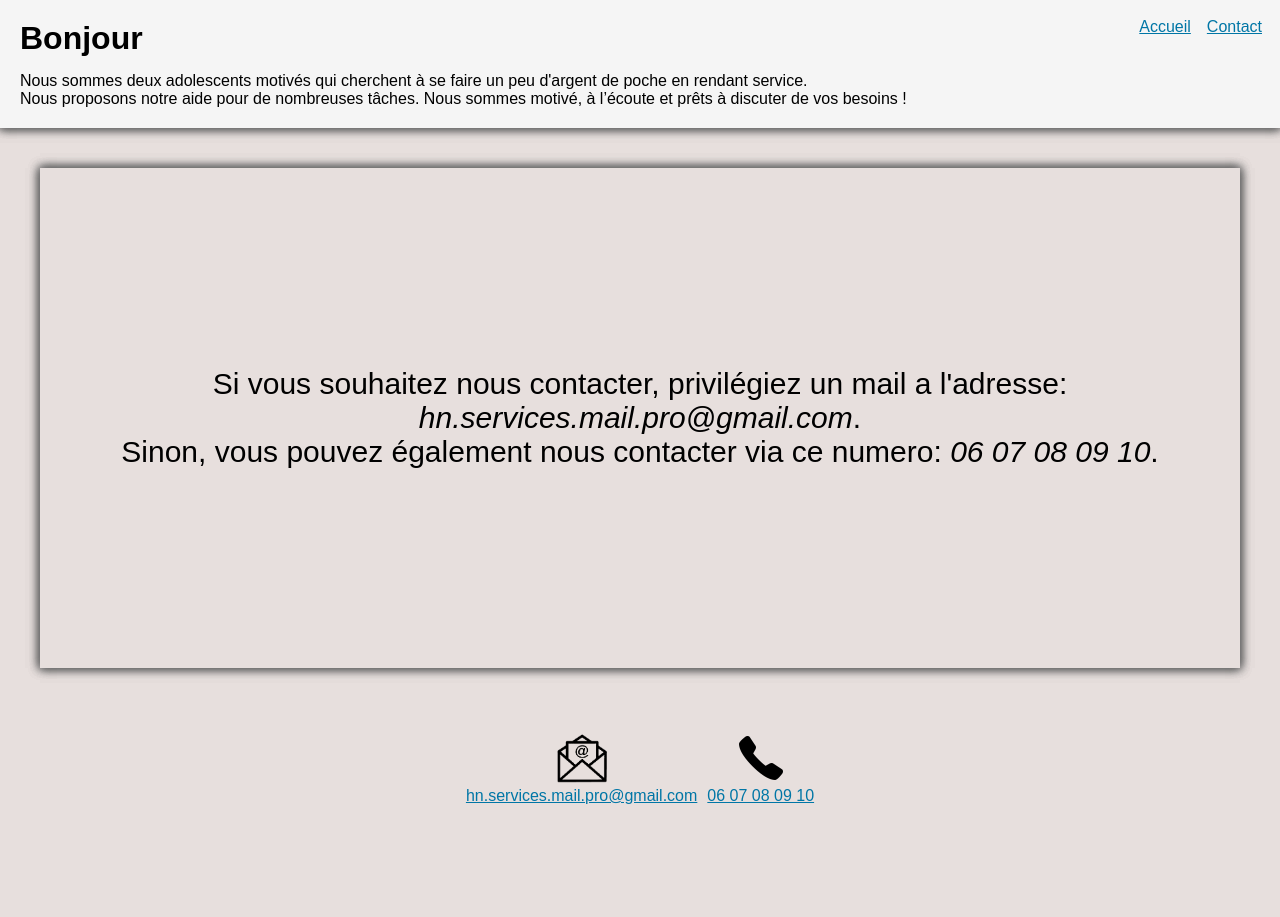
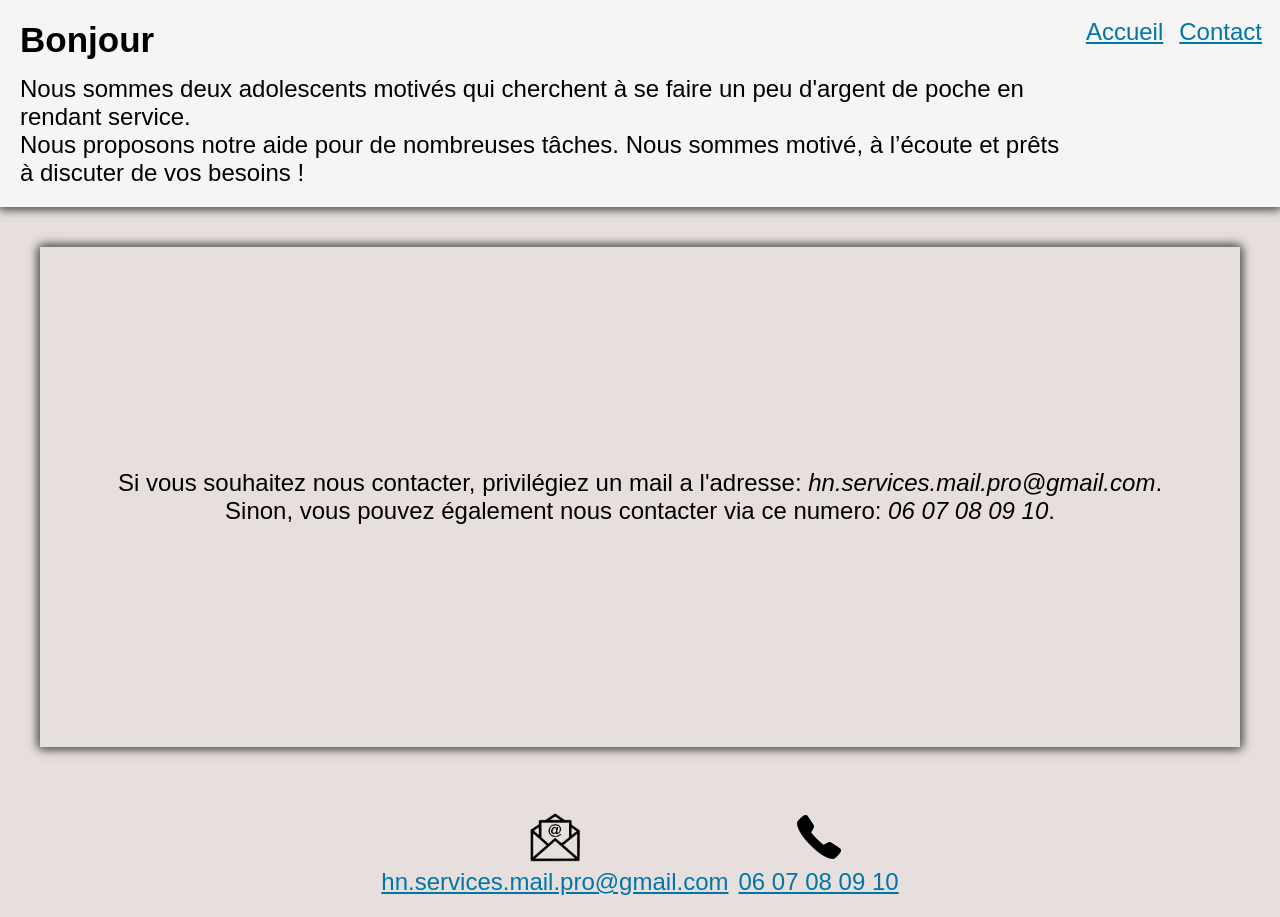
Before and after one commit to garfield-blue/cervices_a_bon_prix, a plain HTML site: page contact.html in a window 1280 px wide. Before the commit the page ends 838 px from the top, so only its background shows below. Drawn offline with Linux system fonts and the light colour scheme.

Commit message:
Update style.css

```diff
--- a/style.css
+++ b/style.css
@@ -41,8 +41,17 @@ a:active{
   text-decoration: underline;
 }
 
-p, a {
-  size:25px;
+
+h1 {
+  font-size: 35px;
+}
+
+h2 {
+  font-size: 30px;
+}
+
+a, p, li {
+  font-size: 24px;
 }
 
 .italic {
```
